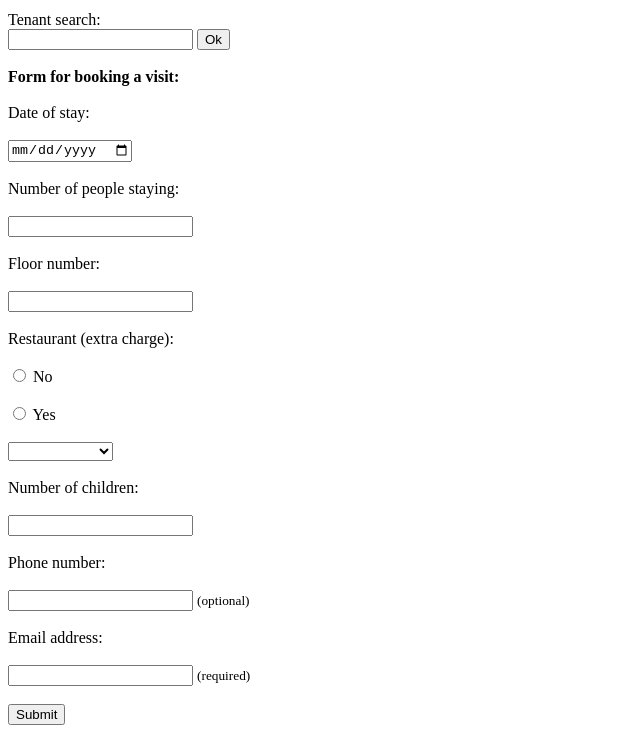
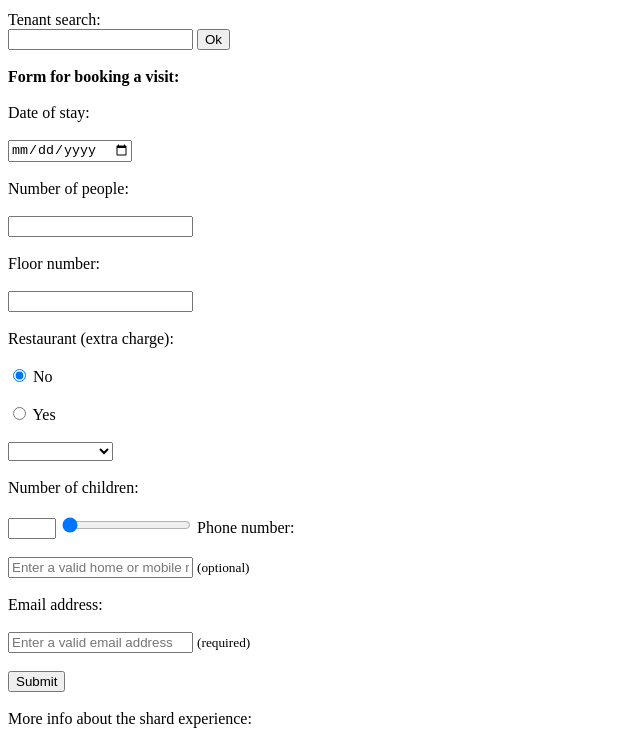
Before and after one commit to HDykins/tiy-front-end-course, a plain HTML site: page week01/day02/solution13/index.html in a window 1280 px wide. Shown: the part 1461-2204 px from the top of the page, without its empty margins (0-640 px from the left). Drawn offline with Linux system fonts and the light colour scheme.

Commit message:
Add modified day02 files

```diff
--- a/week01/day02/solution13/index.html
+++ b/week01/day02/solution13/index.html
@@ -59,7 +59,7 @@
 </table>
 <br/>
   Tenant search:
-  <form action="http://artemij.com/process" method="post">
+  <form action="http://www.google.com" method="get">
   <input type="search" name="tenancysearch">
   <button>Ok</button>
   </form>
@@ -68,13 +68,13 @@
   <strong>Form for booking a visit:</strong><br/><br/>
 <form action="http://shard.com/submit" method="post">
   Date of stay:<br/><br/>
-    <input type = "date"><br/><br/>
-    Number of people staying:<br/><br/>
-    <input type="number" name="numofpeoplestay" /><br/><br/>
+  <input type = "date" required><br/><br/>
+  Number of people:<br/><br/>
+    <input type="number" name="people" required /><br/><br/>
     Floor number:<br/><br/>
-    <input type="number" name="floor" /><br/><br/>
+    <input type="number" name="floor" maxlength="87" required /><br/><br/>
       Restaurant (extra charge):<br/><br/>
-    <input type="radio" name="restaurant" value="No" /> No<br/><br/>
+  <input type="radio" name="restaurant" value="No" checked /> No<br/><br/>
   <input type="radio" name="restaurant" value="Yes" /> Yes<br/><br/>
     <select name="Restaurants">
     <option value="blank">&nbsp;</option>
@@ -83,11 +83,12 @@
       </select>
       <br/><br/>
       Number of children:<br/><br/>
-    <input type="number" name="numofchildren" "pattern="1|2|3|4|5"" /> <br/><br/>
+      <input type="number" name="numofchildren" required min="1" max="5" />
+ <input type="range" name="numofchildren" min="1" max="5" value="1" step="1" >
   Phone number:<br/><br/>
-    <input type="number" name="phonenum" /> <small>(optional)</small><br/><br/>
+  <input type="tel" name="phonenum" maxlength="11" optional placeholder="Enter a valid home or mobile number" /> <small>(optional)</small><br/><br/>
   Email address:<br/><br/>
-    <input type="text" name="email" /> <small>(required)</small><br/><br/>
+  <input type="email" name="email" required placeholder="Enter a valid email address" /> <small>(required)</small><br/><br/>
     <button>Submit</button><br/><br/>
     </form>
   More info about the shard experience:<br/><br/>
```
Also changed, not shown: 1 other file. Lines whose indentation alone changed are shown as unchanged.
